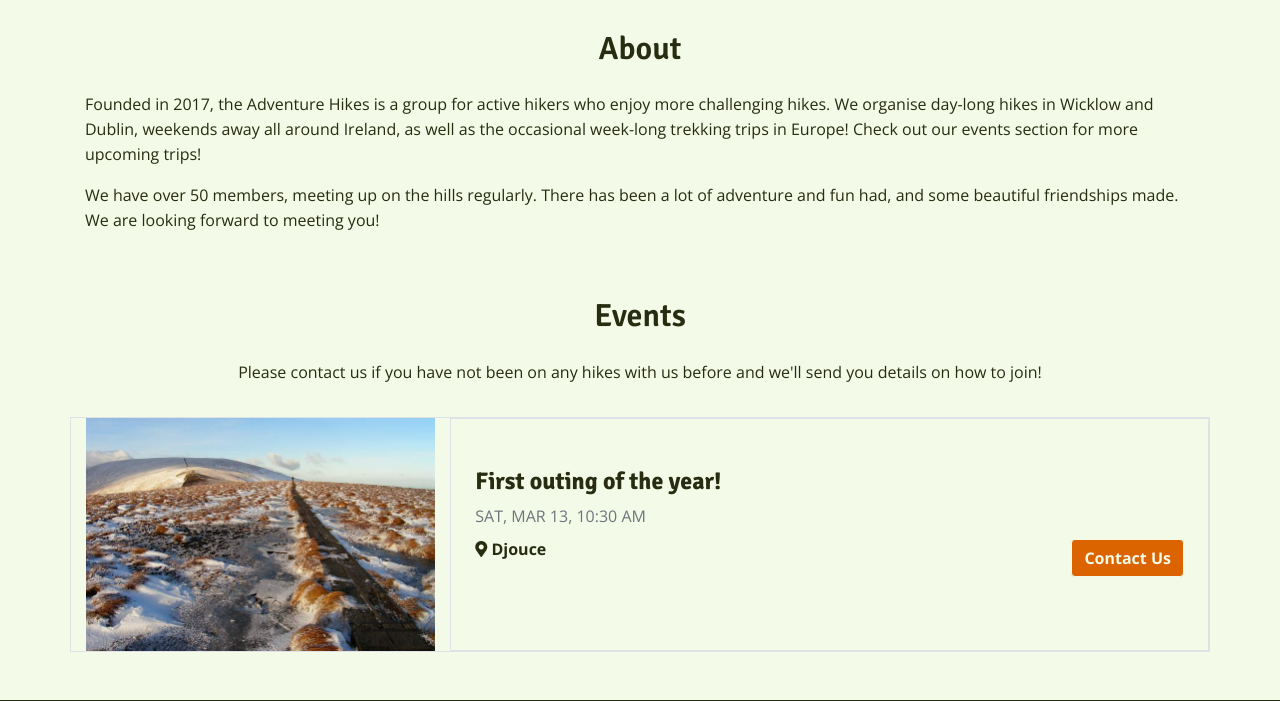
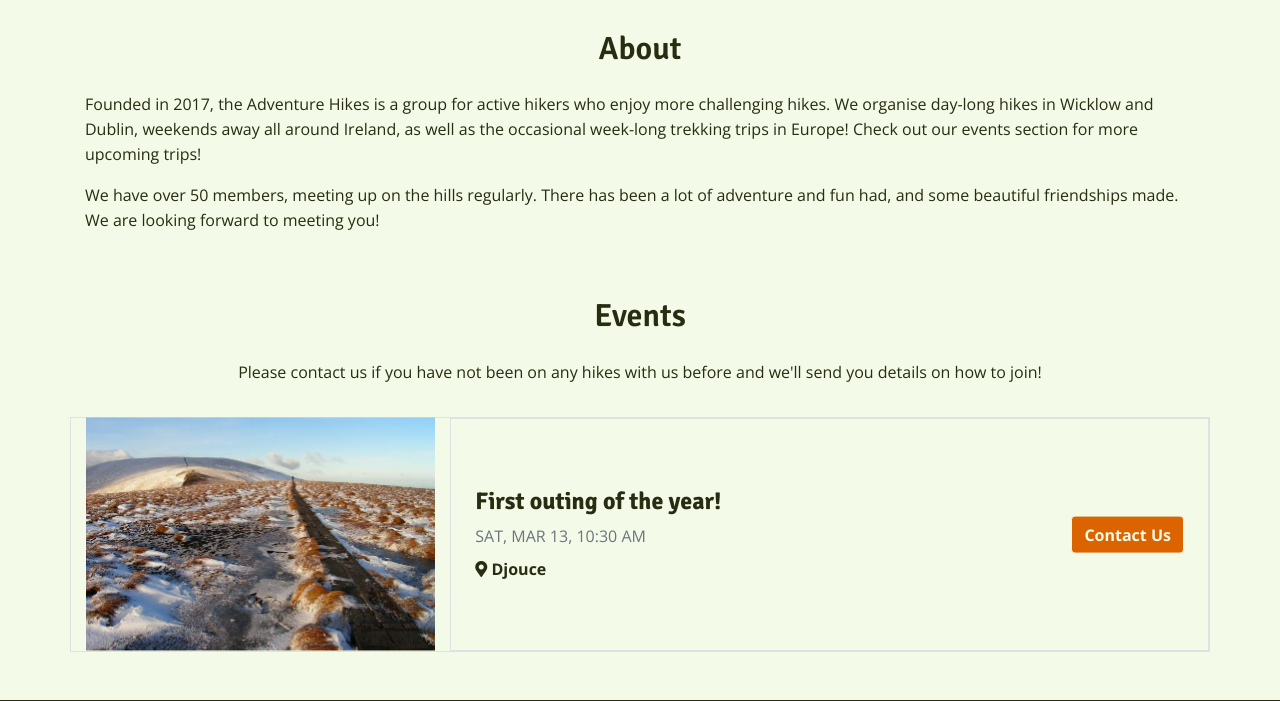
Before and after one commit to Code-Institute-Submissions/monika-hrda-adventure-hikes, a plain HTML site: page index.html in a window 1280 px wide. Shown: the part 699-1400 px from the top of the page. Drawn offline with nearby package versions, Linux system fonts and the light colour scheme.

Commit message:
Vertically center content of event card

```diff
--- a/assets/css/style.css
+++ b/assets/css/style.css
@@ -66,6 +66,13 @@ button.btn-join:hover, button.btn-join:active {
     max-width: 100%;
 }
 
+/* code from http://zerosixthree.se/vertical-align-anything-with-just-3-lines-of-css/ */
+.event-details, .contact-btn a, .event-img {
+    position: relative;
+    top: 50%;
+    transform: translateY(-50%);
+}
+
 /* ---------------------------------------- Gallery */
 
 .gallery-img {
--- a/index.html
+++ b/index.html
@@ -89,17 +89,17 @@
 
         <!-- EVENT 1 -->
         <div class="row border">
-            <div class="col-12 col-md-4 text-center">
+            <div class="col-12 col-md-4">
                 <img class="img-fluid event-img" src="assets/images/events/djouce-1.jpg" alt="Boardwalk leading to Djouce covered in snow">
             </div>
             <div class="col-12 col-md-8 p-4 border">
-                <div class="row">
-                    <div class="col-6 text-left pt-md-4">
+                <div class="row event-details">
+                    <div class="col-6 text-left">
                         <h4 class="font-weight-bold">First outing of the year!</h4>
                         <div class="text-uppercase text-muted mb-2">Sat, Mar 13, 10:30 am</div>
                         <div class="font-weight-bold"><i class="fas fa-map-marker-alt"></i> Djouce</div>
                     </div>
-                    <div class="col-6 text-right pt-4 pt-md-5 mt-5">
+                    <div class="col-6 contact-btn text-right">
                         <a class="btn btn-join font-weight-bold" href="contact-us.html" role="button">Contact Us</a>
                     </div>
                 </div>
```
